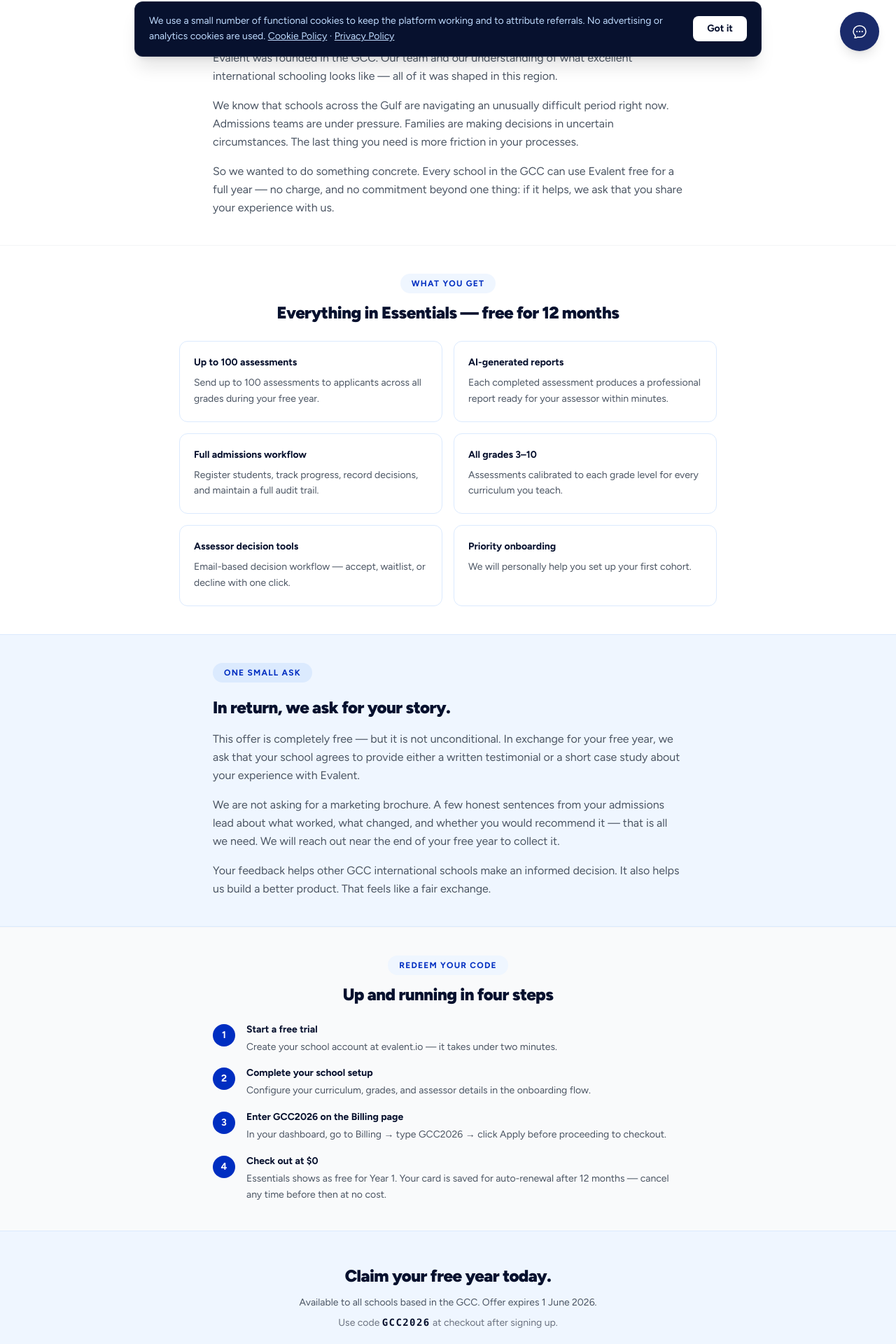
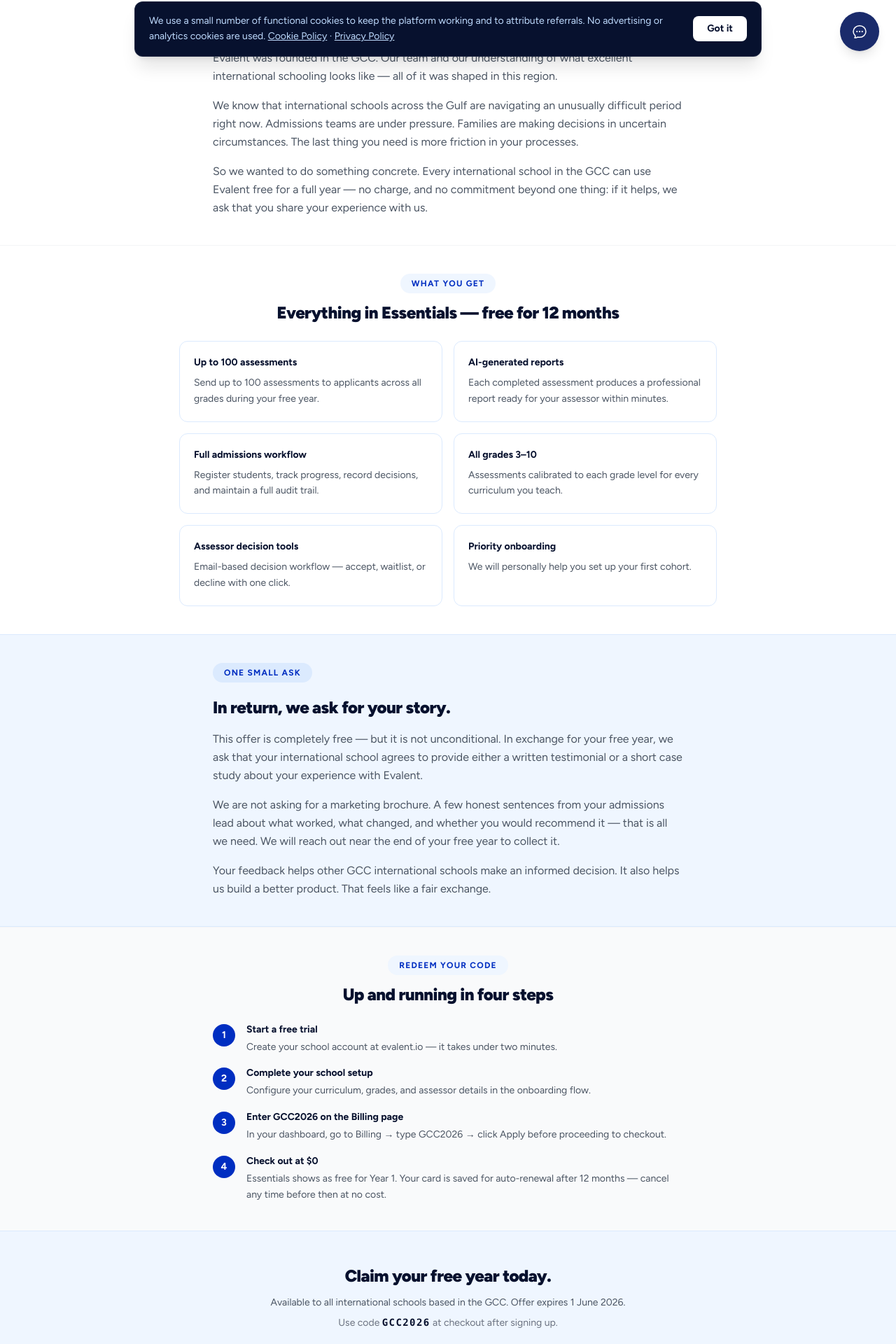
Before and after one commit to wigsbury-ui/evalent-marketing, a Next.js app: page /gcc-support in a window 1280 px wide. Shown: the part 703-2623 px from the top of the page at 70% size. Built offline with nearby package versions, Linux system fonts and the light colour scheme.

Commit message:
fix: gcc-support — add international to all remaining school references

```diff
--- a/src/app/gcc-support/page.tsx
+++ b/src/app/gcc-support/page.tsx
@@ -6,7 +6,7 @@ import HeroTrialButton from '@/components/HeroTrialButton'
 import Link from 'next/link'
 
 export const metadata: Metadata = {
-  title: 'Standing with GCC Schools',
+  title: 'Standing with GCC International Schools',
   description: 'Evalent is a GCC-founded company. We are offering all GCC international schools a free year of Essentials as a gesture of solidarity during a difficult period.',
 }
 
@@ -72,12 +72,12 @@ export default function GccSupportPage() {
             of what excellent international schooling looks like — all of it was shaped in this region.
           </p>
           <p className="text-gray-600 text-base leading-relaxed mb-4">
-            We know that schools across the Gulf are navigating an unusually difficult period right now.
+            We know that international schools across the Gulf are navigating an unusually difficult period right now.
             Admissions teams are under pressure. Families are making decisions in uncertain circumstances.
             The last thing you need is more friction in your processes.
           </p>
           <p className="text-gray-600 text-base leading-relaxed">
-            So we wanted to do something concrete. Every school in the GCC can use Evalent free for a
+            So we wanted to do something concrete. Every international school in the GCC can use Evalent free for a
             full year — no charge, and no commitment beyond one thing: if it helps, we ask that you
             share your experience with us.
           </p>
@@ -118,7 +118,7 @@ export default function GccSupportPage() {
           </h2>
           <p className="text-gray-600 text-base leading-relaxed mb-4">
             This offer is completely free — but it is not unconditional. In exchange for your free year,
-            we ask that your school agrees to provide either a written testimonial or a short case study
+            we ask that your international school agrees to provide either a written testimonial or a short case study
             about your experience with Evalent.
           </p>
           <p className="text-gray-600 text-base leading-relaxed mb-4">
@@ -168,7 +168,7 @@ export default function GccSupportPage() {
             Claim your free year today.
           </h2>
           <p className="text-gray-600 text-sm mb-2">
-            Available to all schools based in the GCC. Offer expires 1 June 2026.
+            Available to all international schools based in the GCC. Offer expires 1 June 2026.
           </p>
           <p className="text-gray-500 text-sm mb-6">
             Use code <strong className="text-navy font-mono tracking-widest">GCC2026</strong> at checkout after signing up.
```
